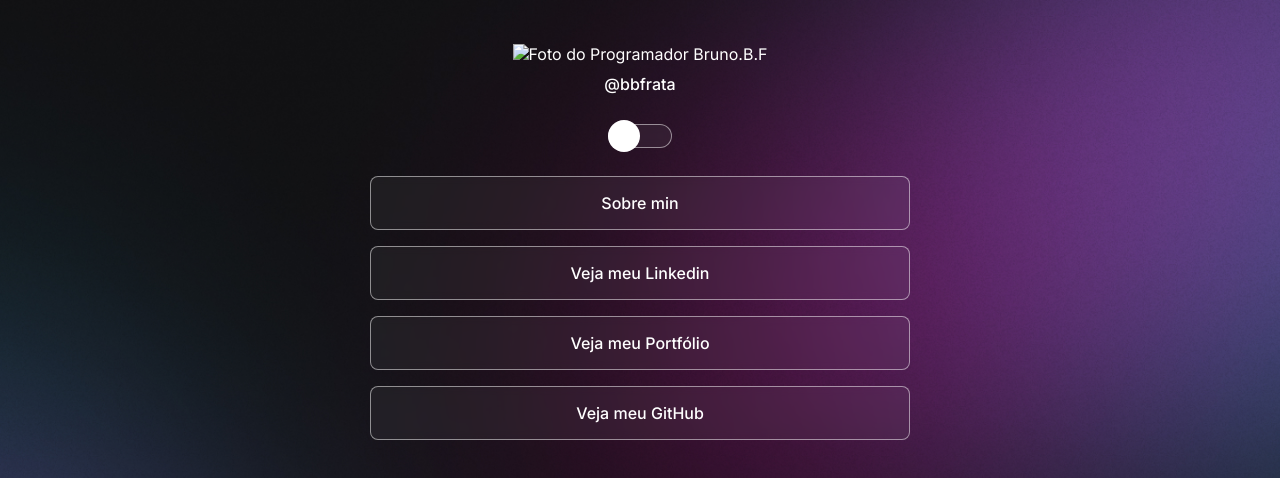
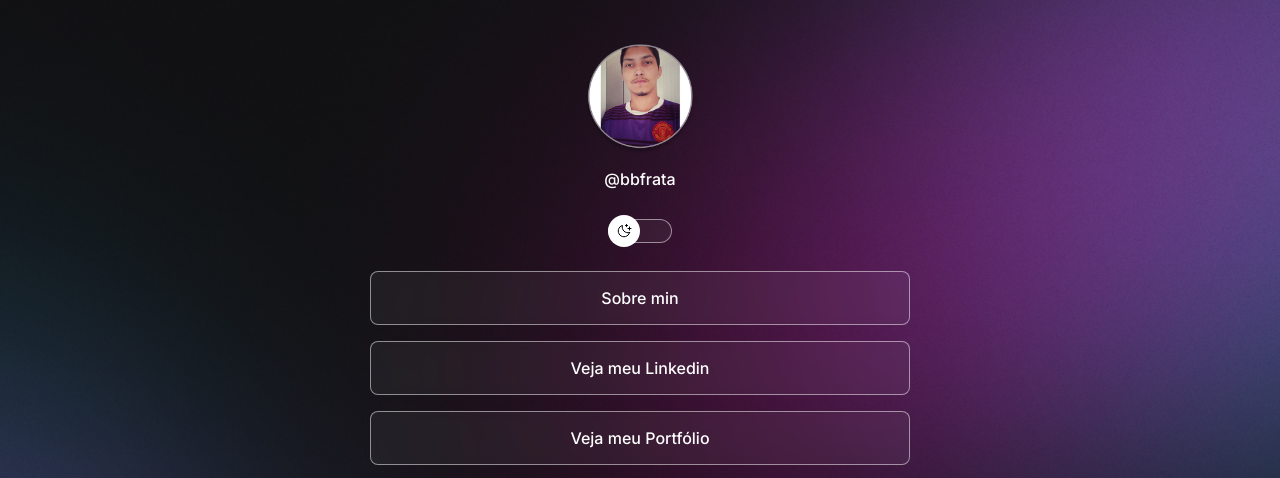
Before and after one commit to BrunoDevbbf/PortfolioBeta, a plain HTML site: page index.html in a window 1280 px wide. Shown: the top 478 px of the page. Drawn offline with nearby package versions, Linux system fonts and the light colour scheme; the site is published under a folder, as on GitHub Pages, so addresses that start at the root find nothing.

Commit message:
Linkando imagens

```diff
--- a/index.html
+++ b/index.html
@@ -11,13 +11,13 @@
     <meta http-equiv="X-UA-Compatible" content="IE=edge" />
     <meta name="viewport" content="width=device-width, initial-scale=1.0" />
     <link rel="stylesheet" href="style.css" />
-    <title>Document</title>
+    <title>Portfólio</title>
   </head>
   <body>
 
     <div id="container">
       <div id="profile">
-        <img src="/assets/Avatar.png" alt="Foto do Programador Bruno.B.F">
+        <img src="./assets/Avatar.png" alt="Foto do Programador Bruno.B.F">
         <p>@bbfrata</p>
       </div>
 
--- a/style.css
+++ b/style.css
@@ -6,22 +6,22 @@
 
 :root{
   --text-color: white;
-  --bg-url: url(/assets/dark-mobile.jpg);
+  --bg-url: url(./assets/dark-mobile.jpg);
   --stroke-color: rgba(255, 255, 255, 0.5);
   --surface-color: rgba(255, 255, 255, 0.05);
   --surface-color-hover: rgba(0, 0, 0, 0.02);
   --highlight-color: rgba(255, 255, 255, 0.2);
-  --switch-bg-url: url(/assets/moon-stars.svg);
+  --switch-bg-url: url(./assets/moon-stars.svg);
 }
 
 .light{
   --text-color: black;
-  --bg-url: url(/assets/mobile-ligth-mode.jpg);
+  --bg-url: url(./assets/mobile-ligth-mode.jpg);
   --stroke-color: rgba(0, 0, 0, 0.5);
   --surface-color: rgba(0, 0, 0, 0.05);
   --surface-color-hover: rgba(0, 0, 0, 0.02);
   --highlight-color: rgba(0, 0, 0, 0.1);
-  --switch-bg-url: url(/assets/sun.svg);
+  --switch-bg-url: url(./assets/sun.svg);
 }
 
 body {
```
